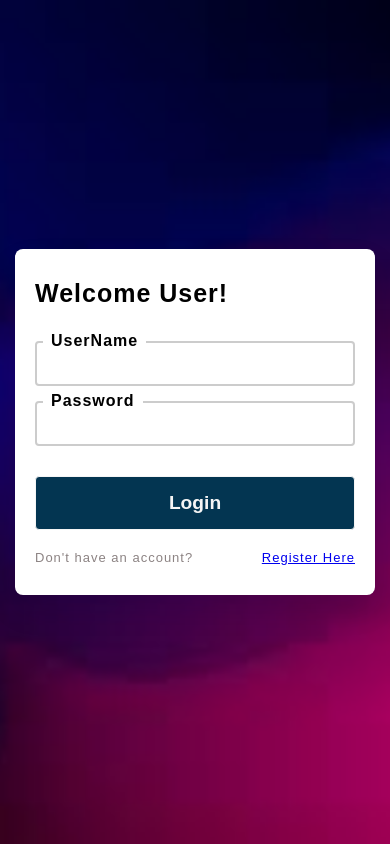
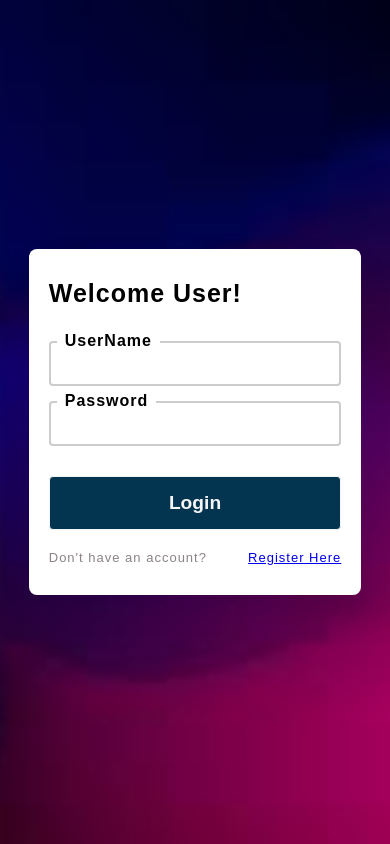
Before and after one commit to srisaivamshi/tickets, a React (Create React App) app: page /login in a window 390 px wide. Built offline with nearby package versions, Linux system fonts and the light colour scheme; no server answers.

Commit message:
changes done on the mobile view of login page

```diff
--- a/src/Components/Login.js
+++ b/src/Components/Login.js
@@ -71,7 +71,7 @@ export default function Login() {
       <div className="card">
         <h6>Welcome User! </h6>
         <br/>
-        <form autoComplete="false">
+        <form autoComplete="false" className="login_form">
           <div className="input_text">
             <input
               type="text"
--- a/src/Components/Register.js
+++ b/src/Components/Register.js
@@ -81,7 +81,6 @@ export default function Register() {
     <div className="login--main1" style={styles}>
       <div className="card">
         <h6>Register</h6>
-
         {!show && <p className="ep_account">Please enter your Details</p>}
         {show && (
           <p className="ep_acc">
@@ -92,7 +91,7 @@ export default function Register() {
             &nbsp; page
           </p>
         )}
-        <form>
+        <form className="login_form">
           <div className="input_text">
             <input
               type="text"
--- a/src/styles/Login.css
+++ b/src/styles/Login.css
@@ -5,14 +5,22 @@
 
 }
 .login--main {
+  width: 100%;
   font-family:sans-serif;
   height: 100vh;
   display: flex;
   justify-content: center;
   align-items: center;
-  background-position: center; /* Center the image */
-  background-repeat: no-repeat; /* Do not repeat the image */
+  background-position: center;
+  background-repeat: no-repeat;
   background-size: cover;
+}
+.card {
+  width: 20%;
+  background-color: #fff;
+  border-radius: 8px;
+  box-shadow: 0px 15px 30px rgba(0, 0, 0, 0.1);
+  padding: 30px 20px;
 }
 .loign--last{
   display: flex;
@@ -29,12 +37,8 @@
 .register--button:hover{
    color:red;
 }
-.card {
-  width: 320px;
-  background-color: #fff;
-  border-radius: 8px;
-  box-shadow: 0px 15px 30px rgba(0, 0, 0, 0.1);
-  padding: 30px 20px;
+.login_form{
+  width:100%;
 }
 .card h6 {
   font-size: 25px;
@@ -137,3 +141,8 @@
 .clear{
   clear:both;
 }
+@media only screen and (max-width: 600px) {
+  .card{
+    width:75%;
+  }
+}
--- a/src/styles/Register.css
+++ b/src/styles/Register.css
@@ -27,7 +27,7 @@
      color:red;
   }
   .card {
-    width: 320px;
+    width: 20%;
     background-color: #fff;
     border-radius: 8px;
     box-shadow: 0px 15px 30px rgba(0, 0, 0, 0.1);
@@ -142,3 +142,8 @@
   .clear{
     clear:both;
   }
+  @media only screen and (max-width: 600px) {
+    .card{
+      width:75%;
+    }
+  }
```
